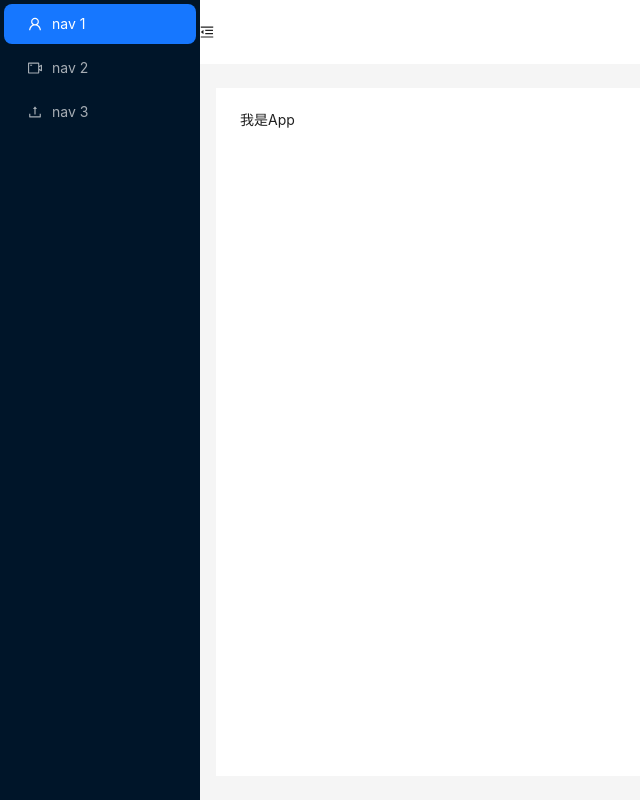
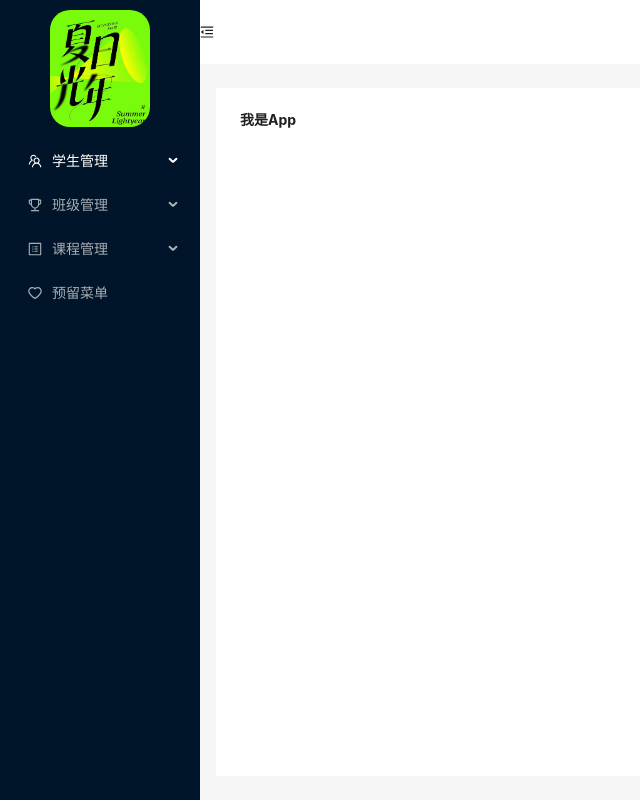
Before and after one commit to TopFiveGao/vite-react-antd5, a React (Vite) app: page / in a window 1280 px wide. Shown: the whole page, without its empty margins (0-640 px from the left). Built offline with nearby package versions, Linux system fonts and the light colour scheme.

Commit message:
feat: 1.修改布局组件的侧边栏菜单和添加子菜单，2.修改git文件提交的换行符转换设置

```diff
--- a/src/App.jsx
+++ b/src/App.jsx
@@ -3,7 +3,7 @@ import MyLayout from '@/components/layout'
 export default function App() {
   return (
     <MyLayout >
-      我是App
+      <b>我是App</b>
     </MyLayout>
   )
 }
--- /dev/null
+++ b/src/components/layout/index.css
@@ -0,0 +1,17 @@
+#components-layout-demo-custom-trigger .trigger {
+    padding: 0 24px;
+    font-size: 18px;
+    line-height: 64px;
+    cursor: pointer;
+    transition: color 0.3s;
+}
+
+#components-layout-demo-custom-trigger .trigger:hover {
+    color: #1890ff;
+}
+
+#components-layout-demo-custom-trigger .logo {
+    height: 32px;
+    margin: 16px;
+    background: rgba(255, 255, 255, 0.3);
+}
--- a/src/components/layout/index.jsx
+++ b/src/components/layout/index.jsx
@@ -2,7 +2,7 @@
  * @Author       : topfivegao
  * @Date         : 2023-03-07 19:17:03
  * @FilePath     : /vite-react-antd5/src/components/layout/index.jsx
- * @LastEditTime : 2023-03-07 21:03:13
+ * @LastEditTime : 2023-03-07 22:51:42
  * @Description  : 有空一起吃个饭啊!	微信联系 treeshaking666
  *
  * Copyright (c) 2023 by topfivegao, All Rights Reserved.
@@ -10,12 +10,17 @@
 import {
     MenuFoldOutlined,
     MenuUnfoldOutlined,
-    UploadOutlined,
-    UserOutlined,
-    VideoCameraOutlined,
+    TeamOutlined,
+    TrophyOutlined,
+    ProfileOutlined,
+    OrderedListOutlined,
+    HeartOutlined
 } from '@ant-design/icons';
 import { Layout, Menu, theme } from 'antd';
 import React, { useState } from 'react';
+import './index.css'
+import logo from '@/assets/vite-react-antd5.png'
+
 const { Header, Sider, Content } = Layout;
 const MyLayout = ({ children }) => {
     const [collapsed, setCollapsed] = useState(false);
@@ -24,28 +29,73 @@ const MyLayout = ({ children }) => {
     } = theme.useToken();
     return (
         <Layout style={{ height: '100vh' }}>
-            <Sider trigger={null} collapsible collapsed={collapsed}>
-                <div className="logo" />
+            <Sider
+                trigger={null}
+                collapsible
+                collapsed={collapsed}
+            >
+                <img src={logo} style={{ borderRadius: '20px', width: '50%', display: 'block', margin: '10px auto' }} />
                 <Menu
                     theme="dark"
                     mode="inline"
                     defaultSelectedKeys={['1']}
                     items={[
                         {
-                            key: '1',
-                            icon: <UserOutlined />,
-                            label: 'nav 1',
+                            key: '/students',
+                            icon: <TeamOutlined />,
+                            label: '学生管理',
+                            children: [
+                                {
+                                    key: '1',
+                                    icon: <OrderedListOutlined />,
+                                    label: '学生列表',
+                                },
+                                {
+                                    key: '11',
+                                    icon: <OrderedListOutlined />,
+                                    label: '学生分类',
+                                }
+                            ]
                         },
                         {
                             key: '2',
-                            icon: <VideoCameraOutlined />,
-                            label: 'nav 2',
+                            icon: <TrophyOutlined />,
+                            label: '班级管理',
+                            children: [
+                                {
+                                    key: '21',
+                                    icon: <OrderedListOutlined />,
+                                    label: '班级列表',
+                                },
+                                {
+                                    key: '211',
+                                    icon: <OrderedListOutlined />,
+                                    label: '班级人员',
+                                }
+                            ]
                         },
                         {
                             key: '3',
-                            icon: <UploadOutlined />,
-                            label: 'nav 3',
+                            icon: <ProfileOutlined />,
+                            label: '课程管理',
+                            children: [
+                                {
+                                    key: '31',
+                                    icon: <OrderedListOutlined />,
+                                    label: '课程列表',
+                                },
+                                {
+                                    key: '311',
+                                    icon: <OrderedListOutlined />,
+                                    label: '课程时间',
+                                }
+                            ]
                         },
+                        {
+                            key: '4',
+                            icon: <HeartOutlined />,
+                            label: '预留菜单',
+                        }
                     ]}
                 />
             </Sider>
```
Also changed, not shown: src/pages/students/studentType/index.jsx (added, +18 -0 lines), src/assets/vite-react-antd5.png (added).
